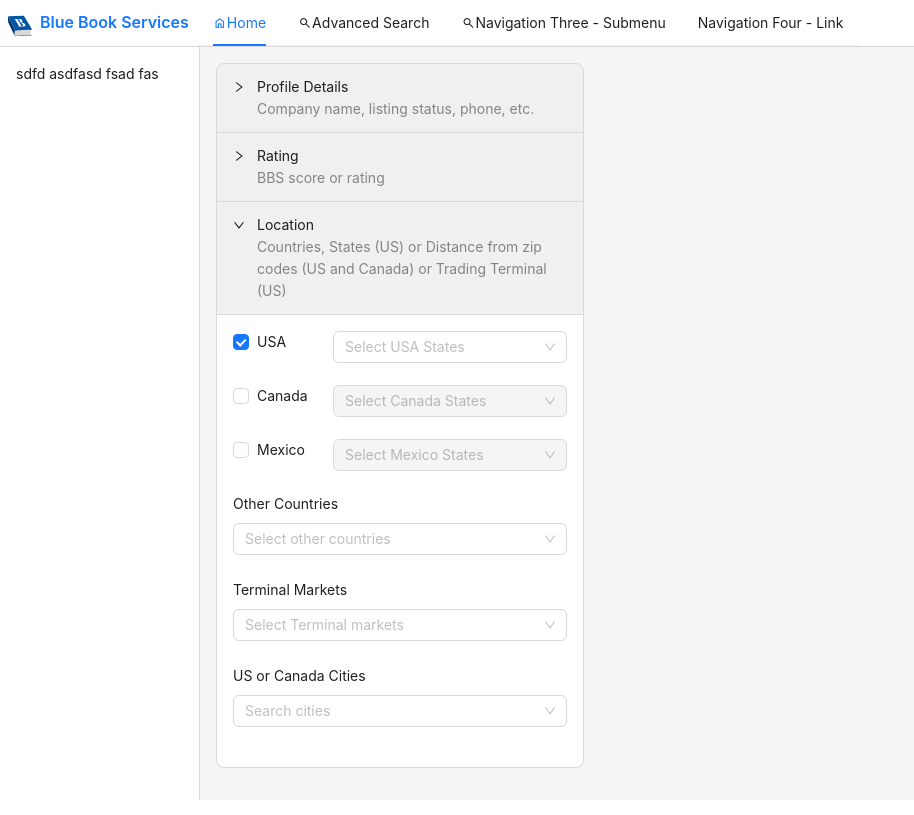
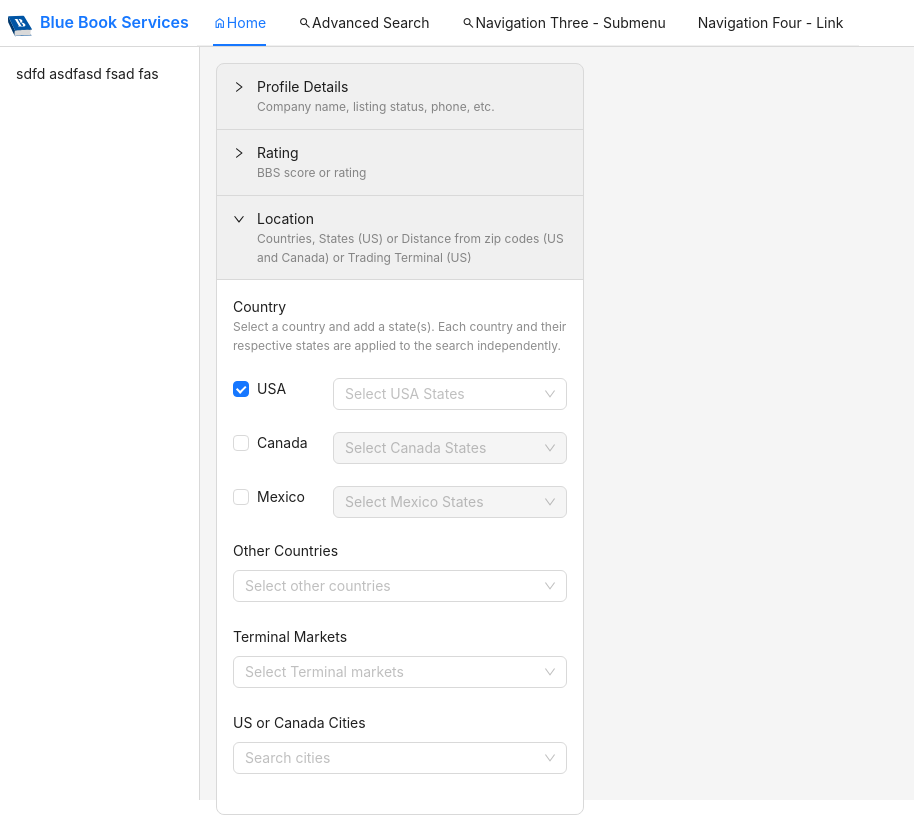
Before and after one commit to pratyushtewari/antd-darkmode-test, a React (Vite) app: page / in a window 1280 px wide. Shown: the whole page, without its empty margins (0-914 px from the left). Built offline with nearby package versions, Linux system fonts and the light colour scheme; what antd-style would draw is missing.

Commit message:
added microcopy

```diff
--- a/src/App.tsx
+++ b/src/App.tsx
@@ -9,7 +9,7 @@ function MyApp() {
   // const { token } = theme.useToken();
   return (
     <ThemeProvider
-      themeMode={"auto"}
+      themeMode={"light"}
       theme={(appearance) => {
         if (appearance === "light") {
           // Update in light mode only
--- a/src/component/CompanySearchContent.tsx
+++ b/src/component/CompanySearchContent.tsx
@@ -1,10 +1,12 @@
-import { theme, Collapse, Checkbox, Select } from "antd";
+import { theme, Collapse, Checkbox, Select, Descriptions } from "antd";
 import type { CheckboxChangeEvent } from "antd/es/checkbox";
 import { Col, Row } from "antd";
 
 const { Panel } = Collapse;
 import { Button, Form, Input, Radio } from "antd";
 import { useState } from "react";
+import FormItemLabel from "antd/es/form/FormItemLabel";
+import FormItem from "antd/es/form/FormItem";
 type LayoutType = Parameters<typeof Form>[0]["layout"];
 const text = `
 A dog is a type of domesticated animal.
@@ -39,13 +41,28 @@ function CompanySearchContent() {
   const formItemLayout = formLayout === "horizontal" ? { labelCol: { span: 4 }, wrapperCol: { span: 14 } } : null;
 
   const buttonItemLayout = formLayout === "horizontal" ? { wrapperCol: { span: 14, offset: 4 } } : null;
-  const headerContent = (title: string, subtitle: string) => {
+
+  const Microcopy = ({ text }: { text: string }) => {
+    return (
+      <div
+        style={{
+          color: token.colorTextDescription,
+          fontSize: token.fontSizeSM,
+        }}
+      >
+        {text}
+      </div>
+    );
+  };
+
+  const HeaderContent = (title: string, subtitle: string) => {
     return (
       <>
         <p>{title}</p>
         <p
           style={{
             color: token.colorTextDescription,
+            fontSize: token.fontSizeSM,
           }}
         >
           {subtitle}
@@ -69,7 +86,7 @@ function CompanySearchContent() {
       }}
     >
       <Collapse defaultActiveKey={["3"]}>
-        <Panel header={headerContent("Profile Details", "Company name, listing status, phone, etc. ")} key="1">
+        <Panel header={HeaderContent("Profile Details", "Company name, listing status, phone, etc. ")} key="1">
           <Form
             {...formItemLayout}
             layout={formLayout}
@@ -97,17 +114,24 @@ function CompanySearchContent() {
           </Form>
         </Panel>
 
-        <Panel header={headerContent("Rating", "BBS score or rating")} key="2">
+        <Panel header={HeaderContent("Rating", "BBS score or rating")} key="2">
           <p>{text}</p>
         </Panel>
 
         <Panel
-          header={headerContent(
+          header={HeaderContent(
             "Location",
             "Countries, States (US) or Distance from zip codes (US and Canada) or Trading Terminal (US)"
           )}
           key="3"
         >
+          <p>Country</p>
+          <Microcopy
+            text={
+              "Select a country and add a state(s). Each country and their respective states are applied to the search independently."
+            }
+          />
+          <br></br>
           <Row wrap={false}>
             <Col flex="100px">
               <Checkbox defaultChecked onChange={onChanged}>
@@ -170,6 +194,7 @@ function CompanySearchContent() {
                 style={{ width: "100%" }}
                 onChange={handleChange}
                 mode="multiple"
+                allowClear
                 disabled={!canada}
                 options={[
                   { value: "Alberta", label: "Alberta" },
@@ -200,6 +225,7 @@ function CompanySearchContent() {
                 style={{ width: "100%" }}
                 onChange={handleChange}
                 mode="multiple"
+                allowClear
                 disabled={!mexico}
                 options={[
                   { value: "Aguascalientes", label: "Aguascalientes" },
```
Also changed, not shown: 1 other file (tests, documents, lock files or other folders).
